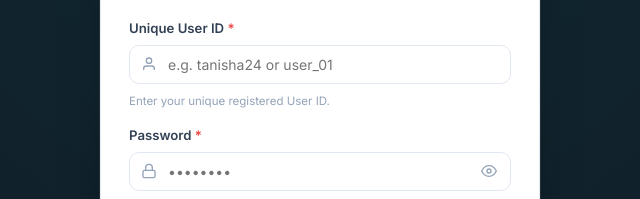
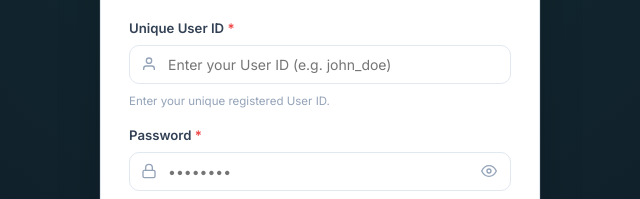
Before and after one commit to khandretanisha123/Expense_Tracker, a website: page public/index.html in a window 1280 px wide. Shown: the part 350-549 px from the top of the page, 320-960 px from the left. Drawn offline with nearby package versions, Linux system fonts and the light colour scheme.

Commit message:
update placeholder suggestion in auth section to generic common names

```diff
--- a/public/app.js
+++ b/public/app.js
@@ -436,6 +436,7 @@
 
       dom.passwordChecklistBox.classList.add('hidden');
       dom.authSubmitText.textContent = 'Sign In';
+      dom.authUserIdInput.placeholder = 'Enter your User ID (e.g. john_doe)';
       dom.authIdHint.textContent = 'Enter your unique registered User ID.';
       dom.authSwitchNote.innerHTML = 'New user? Click <strong>Create Account</strong> above to register.';
     } else {
@@ -446,6 +447,7 @@
 
       dom.passwordChecklistBox.classList.remove('hidden');
       dom.authSubmitText.textContent = 'Create Account';
+      dom.authUserIdInput.placeholder = 'Choose a User ID (e.g. john_doe or alex24)';
       dom.authIdHint.textContent = 'Choose a unique User ID (3–50 characters, letters & numbers).';
       dom.authSwitchNote.innerHTML = 'Already have an account? Click <strong>Sign In</strong> above to log in.';
       validatePasswordLive(dom.authPasswordInput.value || '');
--- a/public/index.html
+++ b/public/index.html
@@ -52,7 +52,7 @@
               <path d="M20 21v-2a4 4 0 0 0-4-4H8a4 4 0 0 0-4 4v2"/>
               <circle cx="12" cy="7" r="4"/>
             </svg>
-            <input type="text" id="auth-user-id" name="id" placeholder="e.g. tanisha24 or user_01" autocomplete="username" required maxlength="50">
+            <input type="text" id="auth-user-id" name="id" placeholder="e.g. john_doe or alex24" autocomplete="username" required maxlength="50">
           </div>
           <span class="auth-field-hint" id="auth-id-hint">Choose a unique ID for your account (3–50 characters).</span>
           <span id="auth-id-error" class="field-error-message hidden">User ID is required.</span>
```
